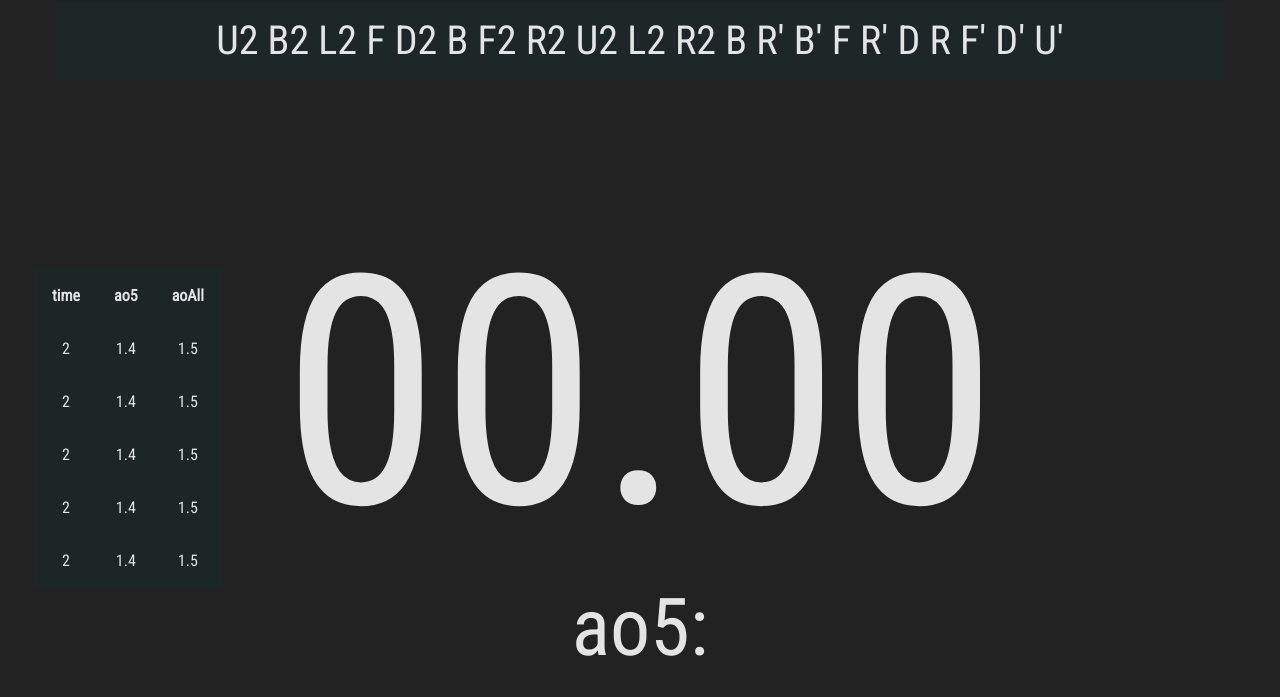
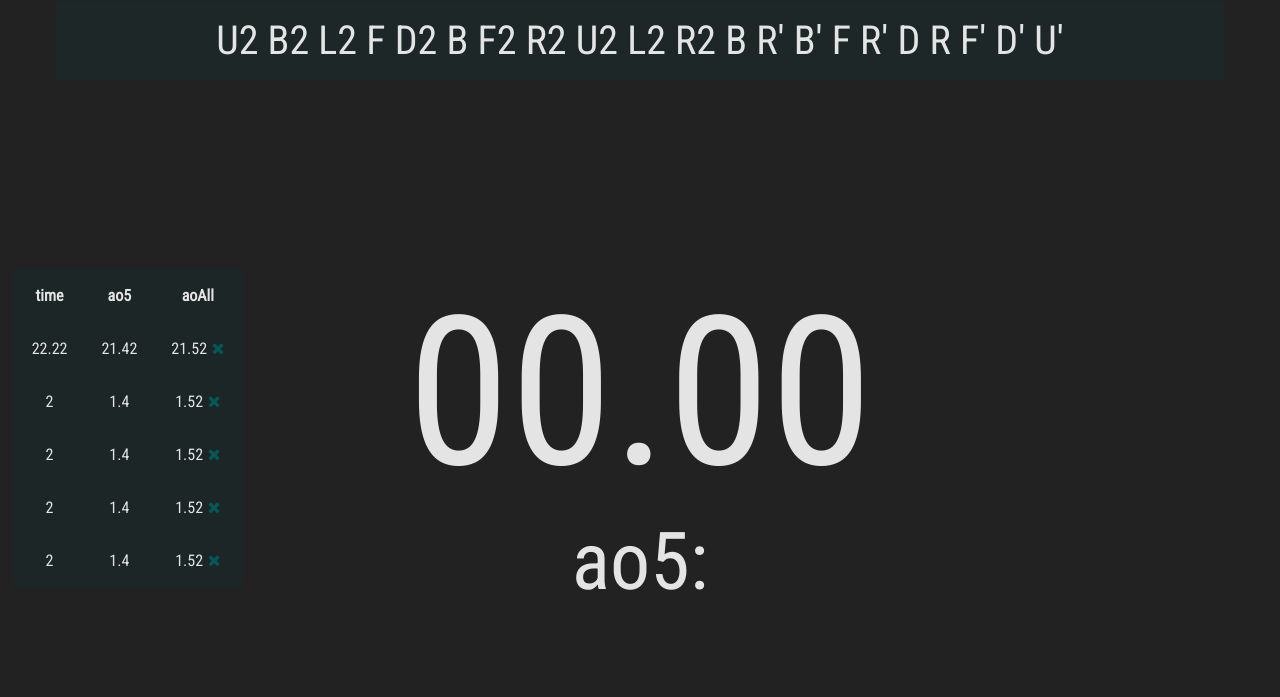
Before and after one commit to Farrius/rubikTimer, a website built with webpack: page src/template.html in a window 1280 px wide. Built offline with nearby package versions, Linux system fonts and the light colour scheme.

Commit message:
medidas de la app ajustadas

```diff
--- a/src/index.js
+++ b/src/index.js
@@ -1 +1,2 @@
 import "./main.scss";
+import "./js/controller";
--- a/src/main.scss
+++ b/src/main.scss
@@ -22,6 +22,8 @@ $azul-oscuro: rgba(4, 67, 67, 0.15);
 }
 
 body {
+  background: $negro;
+  .web_app_container {
     color: $blanco;
     background: $negro;
     font-family: "Roboto Condensed", sans-serif;
@@ -55,6 +57,14 @@ body {
           }
           td {
             padding: 1rem;
+            a:link,
+            a:visited,
+            a:hover,
+            a:active {
+              text-decoration: none;
+              color: $azul;
+              margin-left: 1px;
+            }
           }
         }
       }
@@ -65,22 +75,25 @@ body {
       flex-direction: column;
       grid-row: 2/3;
       grid-column: 1/6;
-    font-size: 20rem;
+      font-size: 13rem;
       .main_a05 {
         font-size: 5rem;
+      }
     }
   }
 }
 
 @media screen and (max-width: 1170px) {
   body {
+    .web_app_container {
       .scramble_bar {
         font-size: 1.5rem;
         padding: 0.5rem 5rem;
       }
       .lista_tiempos {
+        font-size: 0.8rem;
         margin-bottom: 25px;
-      height: 180px;
+        height: 150px;
         table {
           tr {
             th {
@@ -93,23 +106,25 @@ body {
         }
       }
       .main_timer {
-      font-size: 12rem;
+        font-size: 8rem;
         .main_a05 {
           font-size: 3rem;
         }
       }
     }
   }
-
-@media screen and (max-width: 690px) {
+}
+@media screen and (max-width: 710px) {
   body {
+    .web_app_container {
       .scramble_bar {
         font-size: 1.25rem;
         padding: 0.25rem 2rem;
       }
       .lista_tiempos {
         margin-bottom: 25px;
-      height: 150px;
+        height: 105px;
+        font-size: 0.58rem;
         table {
           tr {
             th {
@@ -122,18 +137,20 @@ body {
         }
       }
       .main_timer {
-      font-size: 8rem;
+        font-size: 5.4rem;
         .main_a05 {
           font-size: 2rem;
         }
       }
     }
   }
-
+}
 @media screen and (max-width: 490px) {
   body {
+    .web_app_container {
       .lista_tiempos {
         display: none;
       }
     }
   }
+}
--- a/src/template.html
+++ b/src/template.html
@@ -6,18 +6,23 @@
     <meta http-equiv="X-UA-Compatible" content="ie=edge" />
     <meta
       name="description"
-      content="Professional Minimalist Rubik's Cube Speedsolving made by Farrius. Contador profesional del cubo magico i minimalista hecho por Farrius."
+      content="Professional Minimalist Rubik's Cube Speedsolving made by Farrius. Contador profesional del cubo magico minimalista hecho por Farrius."
     />
     <meta name="author" content="Farrius" />
     <link
       href="https://fonts.googleapis.com/css?family=Roboto+Condensed&display=swap"
       rel="stylesheet"
     />
+    <link
+      rel="stylesheet"
+      href="https://cdnjs.cloudflare.com/ajax/libs/font-awesome/4.7.0/css/font-awesome.min.css"
+    />
     <title>
       rubikTimer - Professional Rubik's Cube Speedsolving Timer by Farrius
     </title>
   </head>
   <body>
+    <div class="web_app_container">
       <div class="scramble_bar">
         <span class="scramble"
           >U2 B2 L2 F D2 B F2 R2 U2 L2 R2 B R' B' F R' D R F' D' U'</span
@@ -35,29 +40,39 @@
             <th>aoAll</th>
           </tr>
           <tr>
-          <td>2</td>
-          <td>1.4</td>
-          <td>1.5</td>
+            <td>22.22</td>
+            <td>21.42</td>
+            <td>
+              21.52 <a href="#"><i class="fa fa-close"></i></a>
+            </td>
           </tr>
           <tr>
             <td>2</td>
             <td>1.4</td>
-          <td>1.5</td>
+            <td>
+              1.52 <a href="#"><i class="fa fa-close"></i></a>
+            </td>
           </tr>
           <tr>
             <td>2</td>
             <td>1.4</td>
-          <td>1.5</td>
+            <td>
+              1.52 <a href="#"><i class="fa fa-close"></i></a>
+            </td>
           </tr>
           <tr>
             <td>2</td>
             <td>1.4</td>
-          <td>1.5</td>
+            <td>
+              1.52 <a href="#"><i class="fa fa-close"></i></a>
+            </td>
           </tr>
           <tr>
             <td>2</td>
             <td>1.4</td>
-          <td>1.5</td>
+            <td>
+              1.52 <a href="#"><i class="fa fa-close"></i></a>
+            </td>
           </tr>
           <tr>
             <td>2</td>
@@ -71,5 +86,6 @@
           </tr>
         </table>
       </div>
+    </div>
   </body>
 </html>
```
Lines whose indentation alone changed are shown as unchanged.
